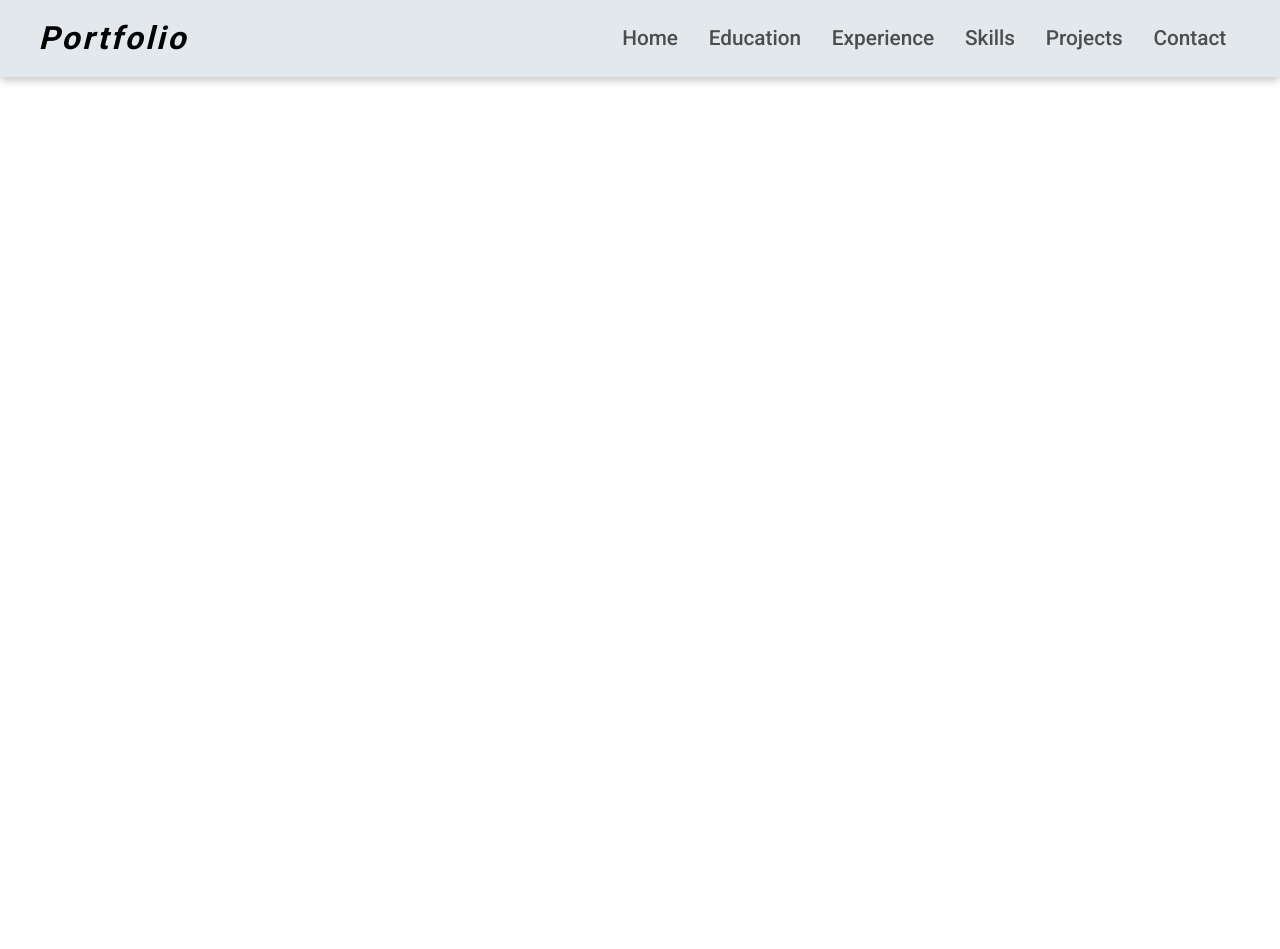
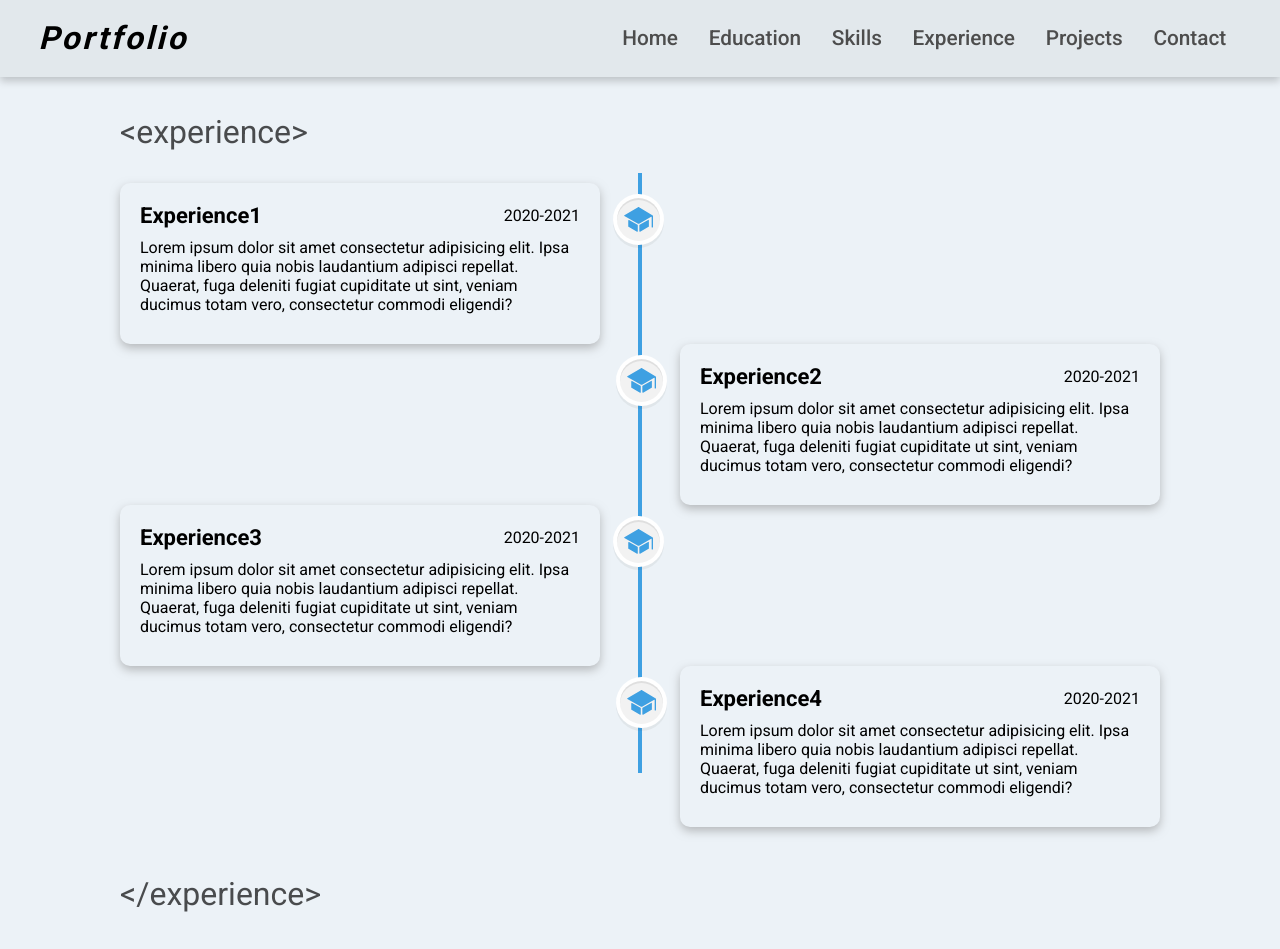
Before and after one commit to niloysikdar/React-Portfolio, a React (Create React App) app: page /experience in a window 1280 px wide. Before the commit the page ends 800 px from the top, so only its background shows below. Built offline with nearby package versions, Linux system fonts and the light colour scheme.

Commit message:
Added Experience Page

```diff
--- a/src/App.tsx
+++ b/src/App.tsx
@@ -4,6 +4,7 @@ import { Navbar } from "./components/Navbar/Navbar";
 import { Home } from "./pages/Home";
 import { Education } from "./pages/Education";
 import { Skills } from "./pages/Skills";
+import { Experience } from "./pages/Experience";
 import { Projects } from "./pages/Projects";
 import { Contact } from "./pages/Contact";
 
@@ -21,6 +22,9 @@ const App = () => {
         <Route path="/skills">
           <Skills />
         </Route>
+        <Route path="/experience">
+          <Experience />
+        </Route>
         <Route path="/projects">
           <Projects />
         </Route>
--- a/src/components/Navbar/LinksData.ts
+++ b/src/components/Navbar/LinksData.ts
@@ -8,12 +8,12 @@ export const LinksData = [
     linkTo: "/education",
   },
   {
-    title: "Experience",
-    linkTo: "/education",
+    title: "Skills",
+    linkTo: "/skills",
   },
   {
-    title: "Skills",
-    linkTo: "/skills",
+    title: "Experience",
+    linkTo: "/experience",
   },
   {
     title: "Projects",
--- a/src/pages/Education/education.module.scss
+++ b/src/pages/Education/education.module.scss
@@ -45,7 +45,7 @@
   margin-top: $navbarheight;
   padding: 1rem 0;
   background-color: $lightbackground;
-  @include animation("slide-left 0.7s 1");
+  @include animation("slide-left 0.8s 1");
 
   .wrapper {
     max-width: 1080px;
--- /dev/null
+++ b/src/pages/Experience/ExperienceData.ts
@@ -0,0 +1,26 @@
+export const ExperienceData = [
+  {
+    title: "Experience1",
+    date: "2020-2021",
+    details:
+      "Lorem ipsum dolor sit amet consectetur adipisicing elit. Ipsa minima libero quia nobis laudantium adipisci repellat. Quaerat, fuga deleniti fugiat cupiditate ut sint, veniam ducimus totam vero, consectetur commodi eligendi?",
+  },
+  {
+    title: "Experience2",
+    date: "2020-2021",
+    details:
+      "Lorem ipsum dolor sit amet consectetur adipisicing elit. Ipsa minima libero quia nobis laudantium adipisci repellat. Quaerat, fuga deleniti fugiat cupiditate ut sint, veniam ducimus totam vero, consectetur commodi eligendi?",
+  },
+  {
+    title: "Experience3",
+    date: "2020-2021",
+    details:
+      "Lorem ipsum dolor sit amet consectetur adipisicing elit. Ipsa minima libero quia nobis laudantium adipisci repellat. Quaerat, fuga deleniti fugiat cupiditate ut sint, veniam ducimus totam vero, consectetur commodi eligendi?",
+  },
+  {
+    title: "Experience4",
+    date: "2020-2021",
+    details:
+      "Lorem ipsum dolor sit amet consectetur adipisicing elit. Ipsa minima libero quia nobis laudantium adipisci repellat. Quaerat, fuga deleniti fugiat cupiditate ut sint, veniam ducimus totam vero, consectetur commodi eligendi?",
+  },
+];
--- /dev/null
+++ b/src/pages/Experience/index.tsx
@@ -0,0 +1,30 @@
+import { EducationCard } from "../../components/EducationCard/EducationCard";
+
+import { ExperienceData } from "./ExperienceData";
+import styles from "../Education/education.module.scss";
+
+const eduOpen = "<experience>";
+const eduClose = "</experience>";
+
+const Experience = () => {
+  return (
+    <div className={styles.education}>
+      <div className={styles.wrapper}>
+        <h3 className={styles.eduOpen}>{eduOpen}</h3>
+        <div className={styles.center_line}></div>
+        {ExperienceData.map((item, index) => (
+          <EducationCard
+            key={item.title}
+            title={item.title}
+            date={item.date}
+            details={item.details}
+            isLeft={index % 2 === 0 ? true : false}
+          />
+        ))}
+        <h3 className={styles.eduClose}>{eduClose}</h3>
+      </div>
+    </div>
+  );
+};
+
+export { Experience };
```
